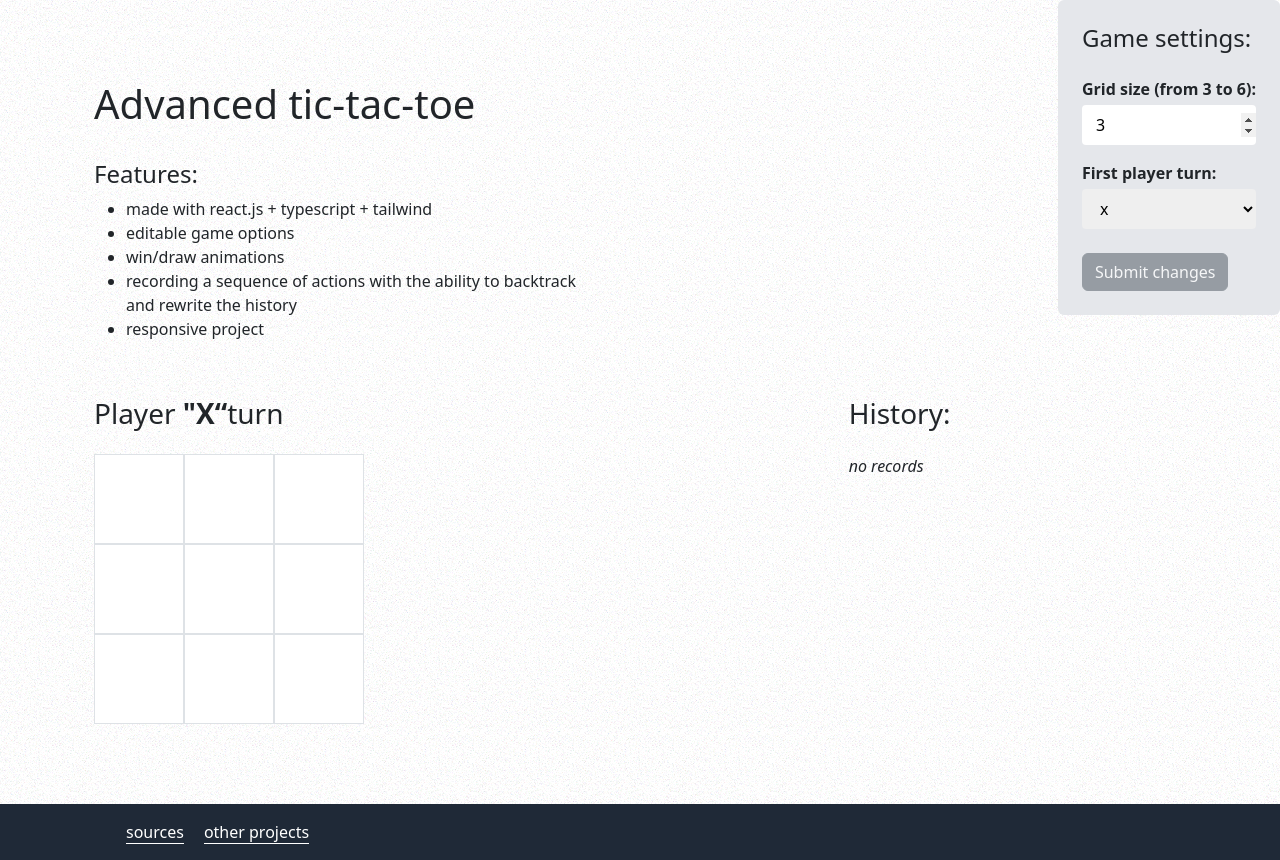
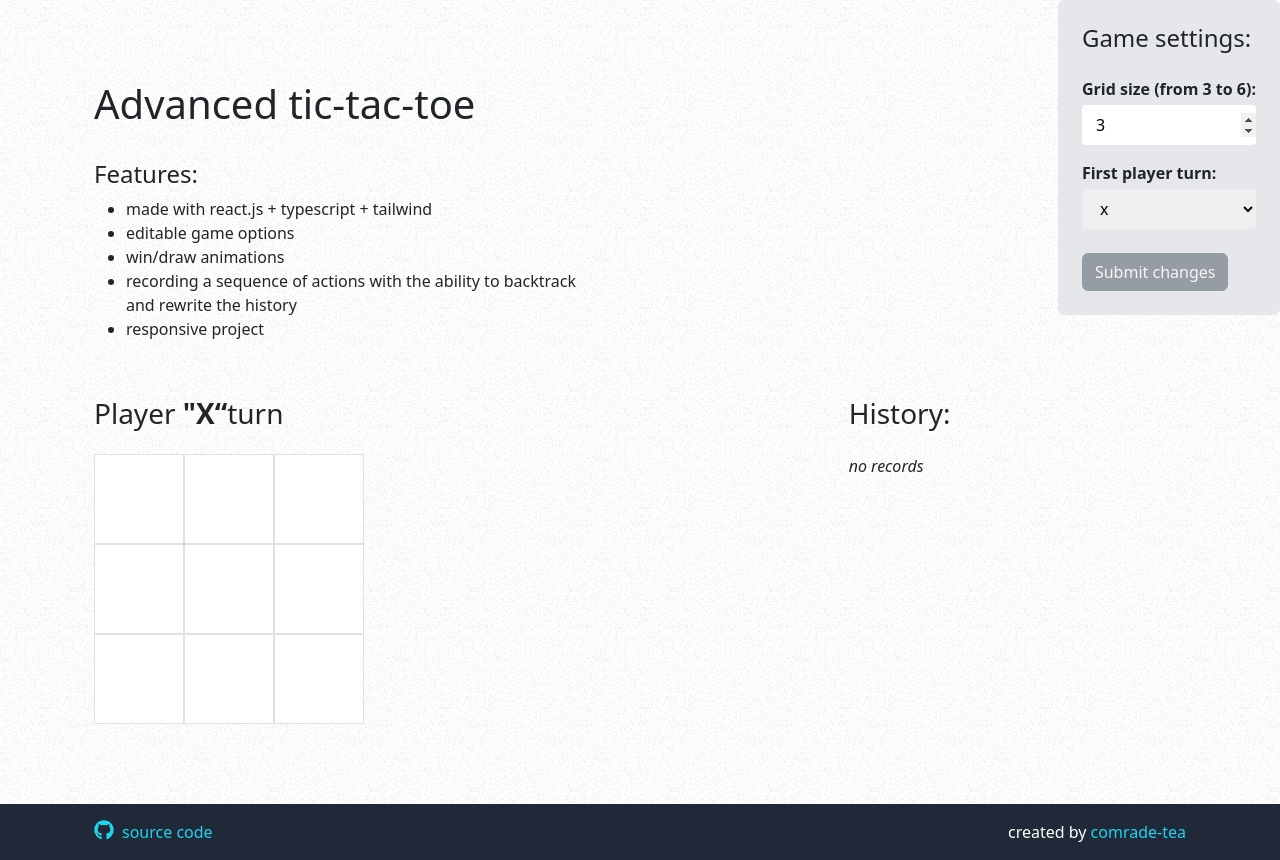
Before and after one commit to comrade-tea/react-ts_tic-toe, a React (Create React App) app: page / in a window 1280 px wide. Built offline with nearby package versions, Linux system fonts and the light colour scheme.

Commit message:
edited footer links

```diff
--- a/src/components/Footer.tsx
+++ b/src/components/Footer.tsx
@@ -1,22 +1,25 @@
 import React from 'react'
+import {FaGithub} from "react-icons/fa";
 
 export const Footer = () => (
 	<footer className="bg-gray-800 text-white py-3 mt-auto">
 		<div className="container px-4 mx-auto">
-        <ul className="flex mb-0 gap-x-5">
+			<ul className="flex flex-col justify-content-between align-baseline gap-2 list-unstyled mb-0 sm:flex-row">
 				<li>
 					<a
+						className="flex"
 						href="https://github.com/comrade-tea/react-ts_tic-toe"
 						target="_blank"
 						rel="noreferrer"
 					>
-              sources
+						<FaGithub size={20}/> <span className="ms-2">source code</span>
 					</a>
 				</li>
 				<li>
-            <a href="https://comrade-tea.github.io/" target="_blank" rel="noreferrer">
-              other projects
-            </a>
+					<div>
+						created by <a href="https://comrade-tea-projects.netlify.app" target="_blank" rel="noreferrer">
+						comrade-tea
+					</a></div>
 				</li>
 			</ul>
 		</div>
```
Also changed, not shown: src/App.css. Lines whose indentation alone changed are shown as unchanged.
